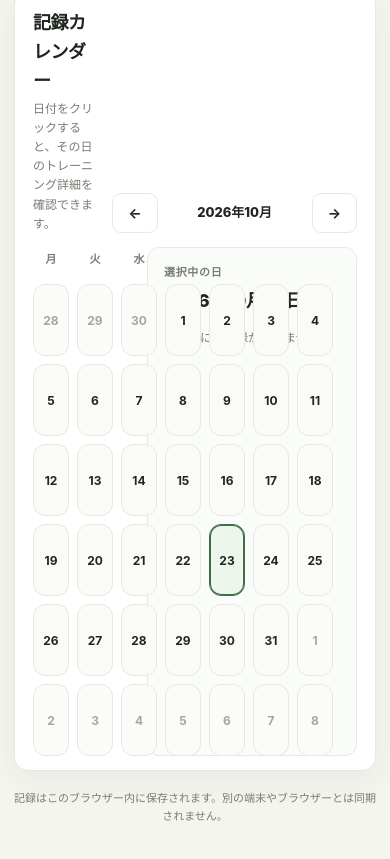
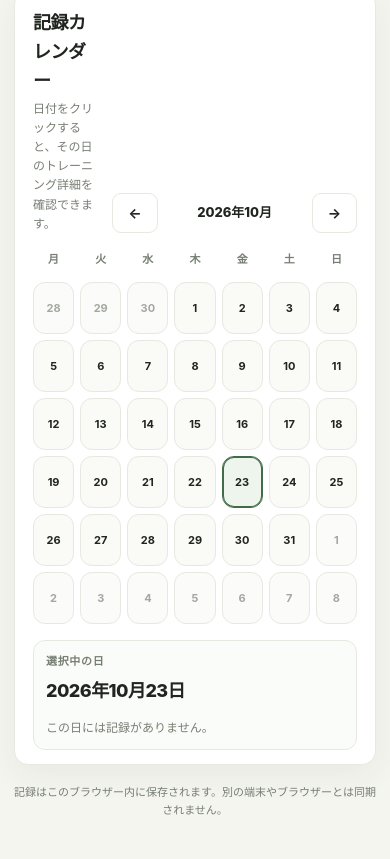
Before and after one commit to komi609/-, a plain HTML site: page index.html in a window 390 px wide. Shown: the part 1924-2783 px from the top of the page. Drawn offline with Linux system fonts and the light colour scheme.

Commit message:
Add files via upload

```diff
--- a/index.html
+++ b/index.html
@@ -187,6 +187,15 @@
       .form-panel { position: static; }
       .hero-main { align-items: start; flex-direction: column; }
       .progress-box { width: 100%; }
+      .calendar-layout { grid-template-columns: 1fr; }
+      .calendar-grid { gap: 6px; }
+      .calendar-day {
+        min-height: 58px;
+        padding: 5px 4px;
+      }
+      .calendar-detail {
+        width: 100%;
+      }
     }
     @media (max-width: 560px) {
       .shell { padding: 17px 14px 38px; }
@@ -211,6 +220,10 @@
       .editor-week { grid-template-columns: 1fr 1fr; gap: 8px; padding: 10px; }
       .editor-week-title, .editor-week .field.note { grid-column: 1 / -1; }
       .editor-footer { padding: 10px 16px 15px; }
+      .calendar-day { min-height: 52px; }
+      .calendar-day .day-number { font-size: 11px; }
+      .calendar-day.has-entry .day-number { font-size: 10px; }
+      .calendar-detail { padding: 12px; }
     }
   </style>
 </head>
```
